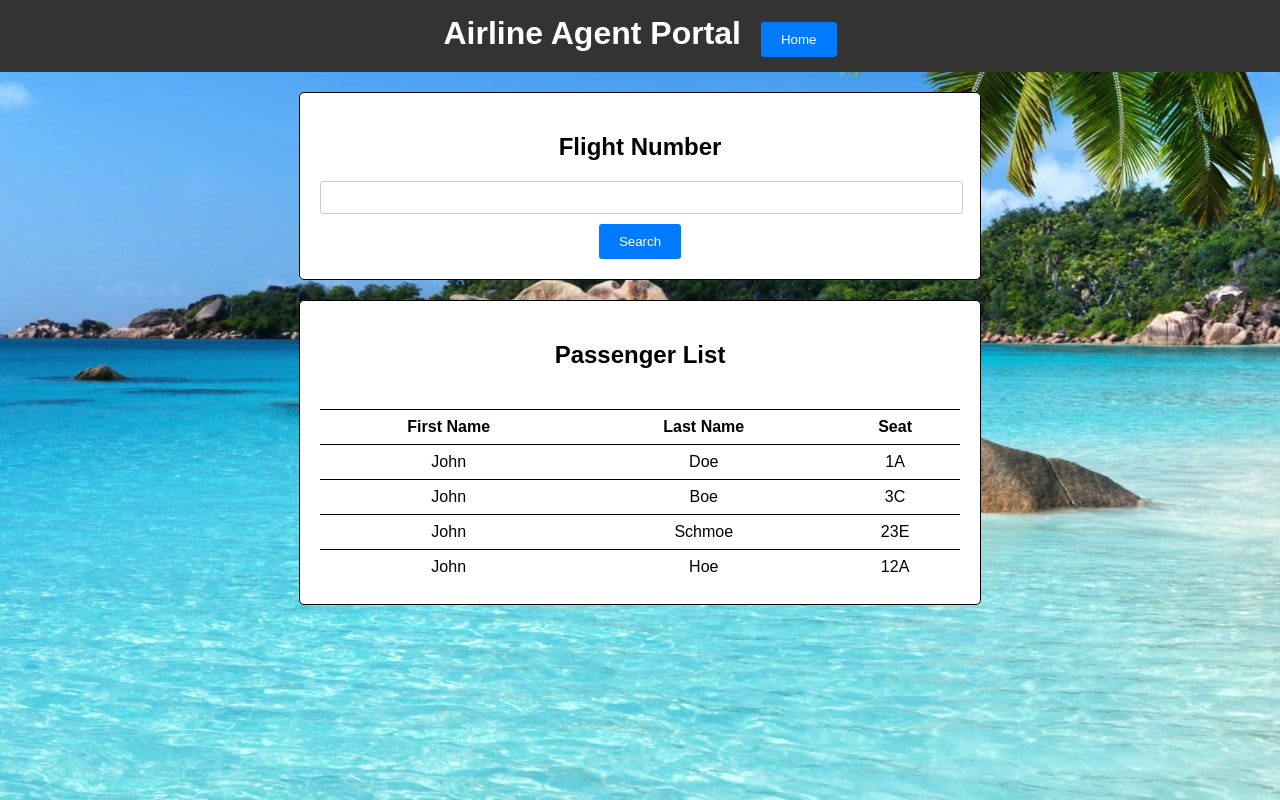
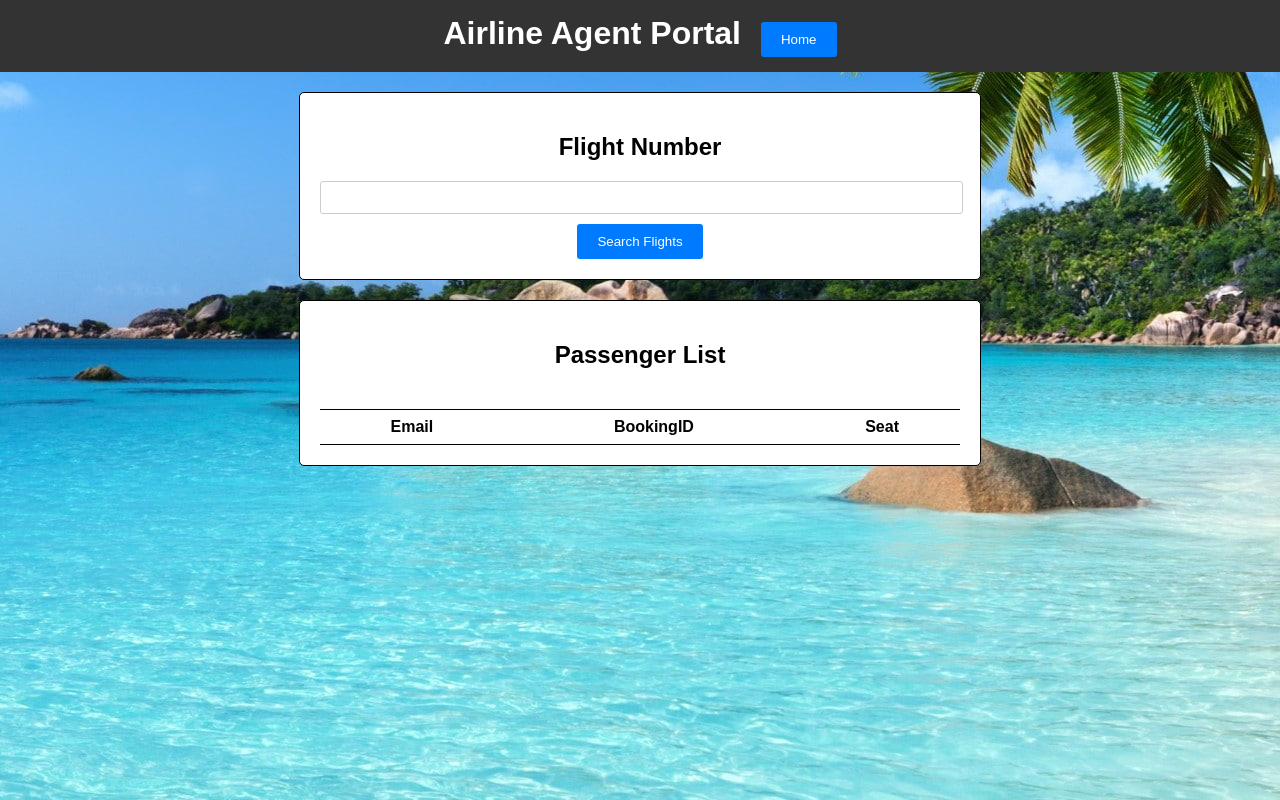
Before and after one commit to chrisbrunet/ENSF614_Final_Project_Group15, a React (Create React App) app in the folder flightapp/: page /agentHome in a window 1280 px wide. Built offline with nearby package versions, Linux system fonts and the light colour scheme.

Commit message:
airline agent home complete

```diff
--- a/flightapp/src/components/agent/AgentHome.js
+++ b/flightapp/src/components/agent/AgentHome.js
@@ -1,6 +1,7 @@
-import React from 'react';
-import '../css/styles.css';
+import React, { useState } from 'react';
+import '../css/styles.css'
 import { useNavigate } from 'react-router-dom';
+import axios from 'axios';
 
 const AgentHome = () => {
 
@@ -8,6 +9,25 @@ const AgentHome = () => {
 
     const handleHomeButton = () => {
         navigate('/Home');
+    };
+
+    const [flightCritera, setFlightCritera] = useState ({
+        flightID: ""
+    });
+
+    const [searchResults, setSearchResults] = useState([]);
+
+    const searchFlights = () => {
+        axios.get("http://localhost:3001/api/airline_agent/get_passenger_list", {
+            params: flightCritera
+        })
+        .then((response) => {
+            console.log(response.data);
+            setSearchResults(response.data);
+        })
+        .catch((error) => {
+            console.error("Error fetching flights:", error);
+        });
     };
 
     return (
@@ -22,11 +42,22 @@ const AgentHome = () => {
                 <form>
                     <h2>Flight Number</h2>
                     <div className="input-group">
-                        <input type="text" id="bookingID" name="bookingID" required />
+                        <input type="text"
+                            id="flightID"
+                            name="flightID"
+                            value={flightCritera.flightID}
+                            onChange={(e) => setFlightCritera({ ...flightCritera, flightID: e.target.value })}
+                            required
+                        />
                     </div>
-                    <button type="submit" className="btn">
-                        Search
-                    </button>
+                    <button
+                        onClick={(e) => {
+                            e.preventDefault();
+                            searchFlights();
+                        }}
+                        type="button"
+                        className="btn"
+                    >Search Flights</button>
                 </form>
             </div>
             <div className="card" id="loginForm">
@@ -34,32 +65,19 @@ const AgentHome = () => {
                 <table className="flight-table">
                     <thead>
                     <tr>
-                        <th>First Name</th>
-                        <th>Last Name</th>
+                        <th>Email</th>
+                        <th>BookingID</th>
                         <th>Seat</th>
                     </tr>
                     </thead>
                     <tbody>
-                    <tr>
-                        <td>John</td>
-                        <td>Doe</td>
-                        <td>1A</td>
-                    </tr>
-                    <tr>
-                        <td>John</td>
-                        <td>Boe</td>
-                        <td>3C</td>
-                    </tr>
-                    <tr>
-                        <td>John</td>
-                        <td>Schmoe</td>
-                        <td>23E</td>
-                    </tr>
-                    <tr>
-                        <td>John</td>
-                        <td>Hoe</td>
-                        <td>12A</td>
-                    </tr>
+                        {searchResults.map((flight) => (
+                            <tr key={flight.seatNo}>
+                                <td>{flight.userEmail}</td>
+                                <td>{flight.bookingID}</td>
+                                <td>{flight.seatNo}</td>
+                            </tr>
+                        ))}
                     </tbody>
                 </table>
             </div>
```
Also changed, not shown: 1 other file (tests, documents, lock files or other folders).
